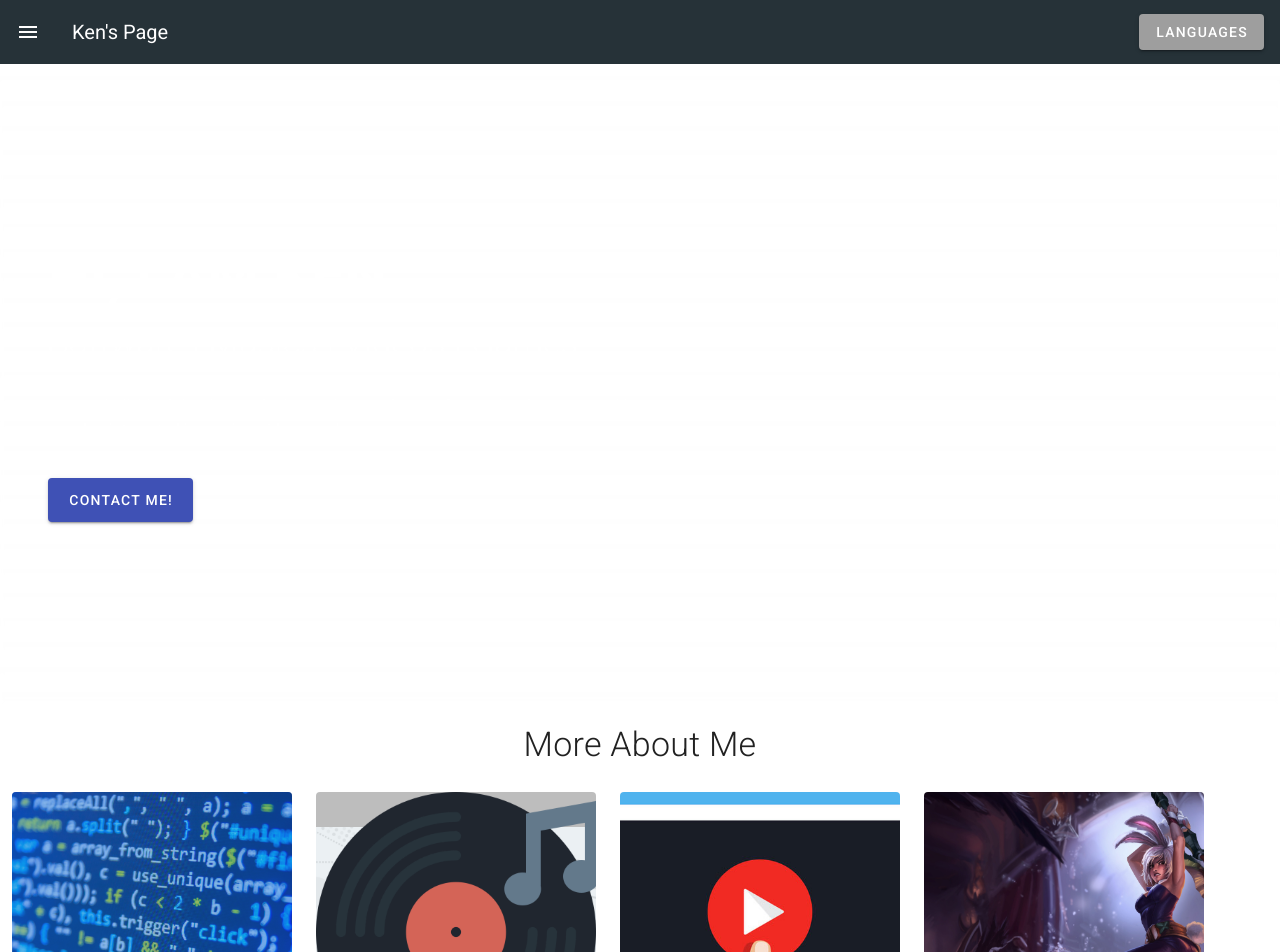
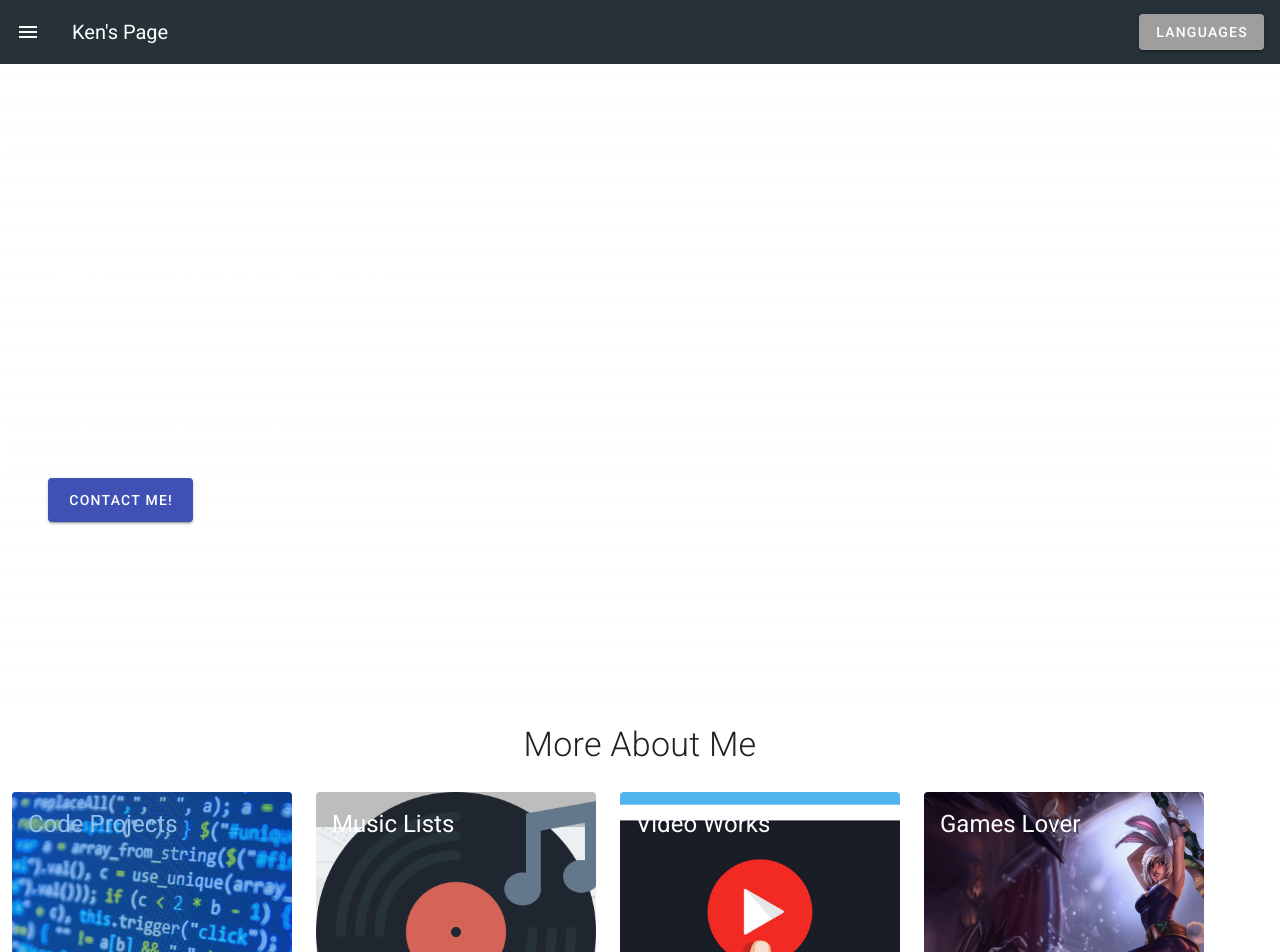
Before and after one commit to yid164/my-personal-web, a Vue app: page / in a window 1280 px wide. Shown: the top 952 px of the page. Built offline with nearby package versions, Linux system fonts and the light colour scheme; what vue-aplayer would draw is missing.

Commit message:
change a little bit layout

```diff
--- a/src/App.vue
+++ b/src/App.vue
@@ -11,6 +11,7 @@
 <script>
   import NavBarComp from "./components/NavBarComp";
   import Footer from "./components/Footer";
+  import aplayer from "vue-aplayer"
   export default {
     name: 'App',
 
@@ -23,7 +24,8 @@
 
     components: {
       NavBarComp,
-      Footer
+      Footer,
+      aplayer
     },
 
     data(){
--- a/src/components/MoreBanner.vue
+++ b/src/components/MoreBanner.vue
@@ -18,6 +18,7 @@
                     flat
                     @click="toggle"
                 >
+                    <v-card-text class="headline mb-3 white--text">{{item.article}}</v-card-text>
                     <v-fade-transition>
                         <v-overlay v-if="active" color="primary" absolute/>
                     </v-fade-transition>
```
